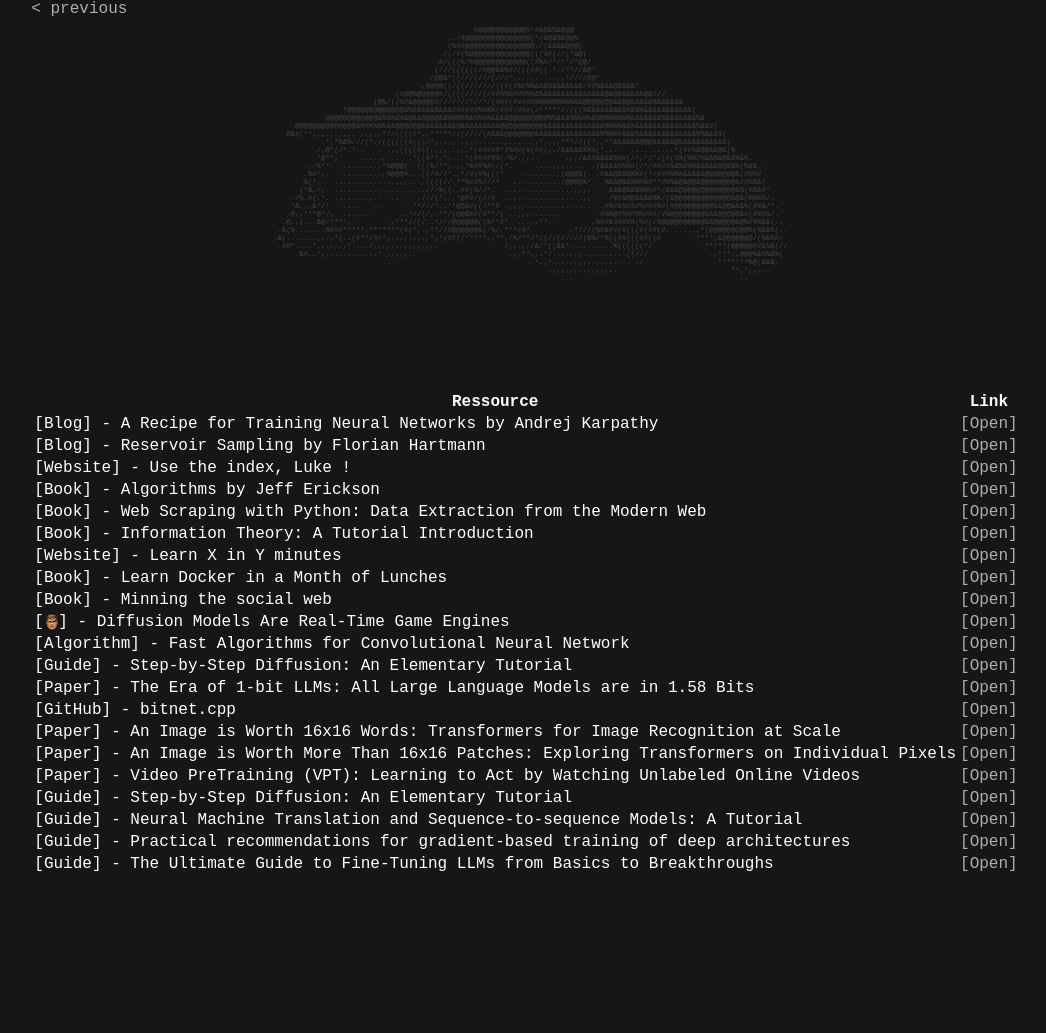
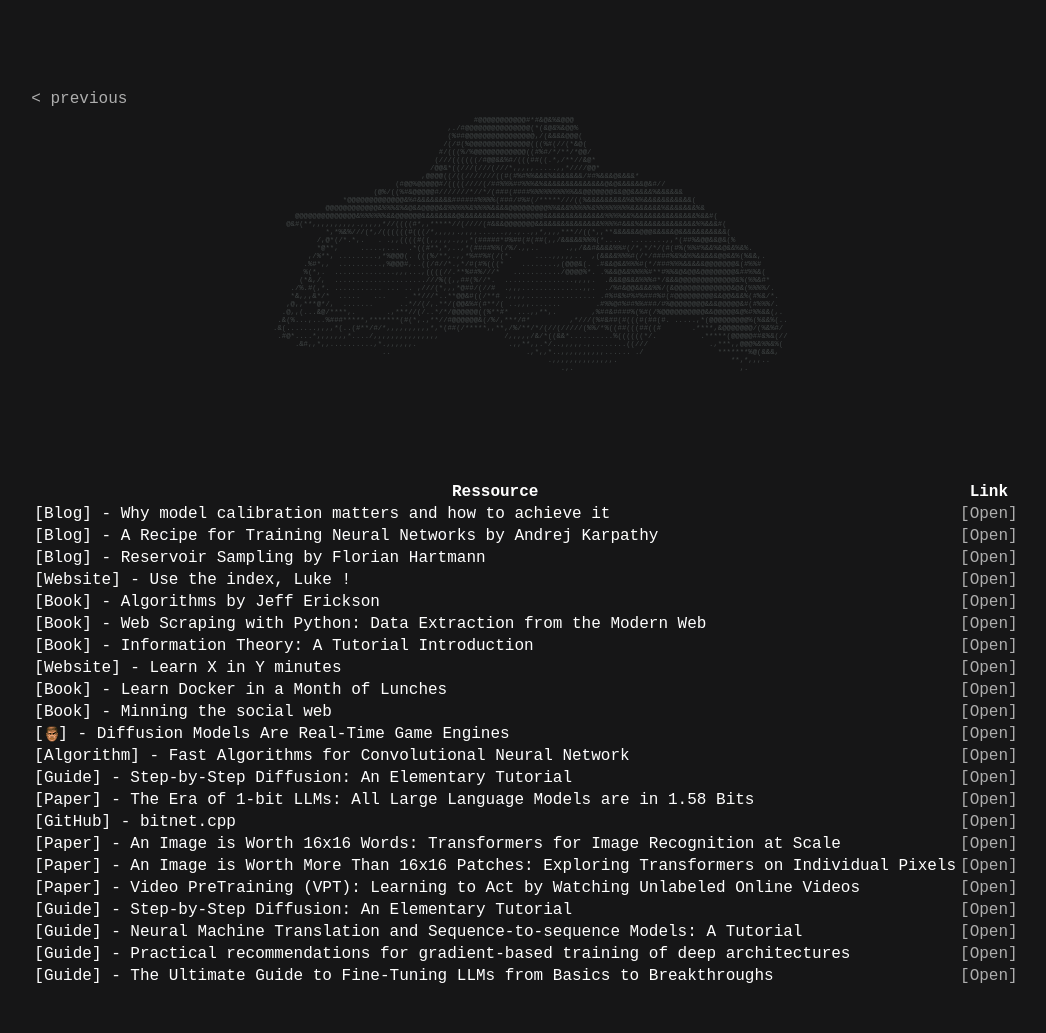
Before and after one commit to tayheau/tayheau.github.io, a Jekyll site: the page to_read.html, which Jekyll copies as it is, in a window 1280 px wide. Shown: the whole page, without its empty margins (114-1160 px from the left). Built offline with Jekyll 4.4.1, drawn with Linux system fonts in a browser that asks for light colours; before the commit the page ends 900 px from its top, so only the background shows below that.

Commit message:
Update to_read.html

```diff
--- a/to_read.html
+++ b/to_read.html
@@ -19,6 +19,8 @@
         display: flex;
         justify-content: center;
         align-items: center;
+        margin-top: 10vh;
+        margin-bottom: 5vh;
     }
 
     p {
@@ -57,6 +59,10 @@
         <tr>
             <th>Ressource</th>
             <th>Link</th>
+        </tr>
+        <tr>
+            <td>[Blog] - Why model calibration matters and how to achieve it</td>
+            <td><a href="https://www.unofficialgoogledatascience.com/2021/04/why-model-calibration-matters-and-how.html"> [Open] </a></td>
         </tr>
         <tr>
             <td>[Blog] - A Recipe for Training Neural Networks by Andrej Karpathy</td>
```
